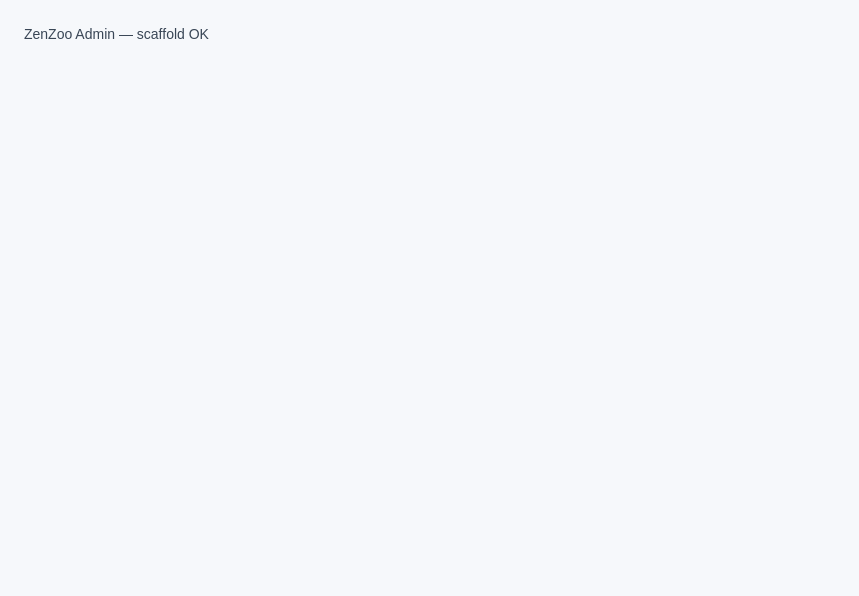
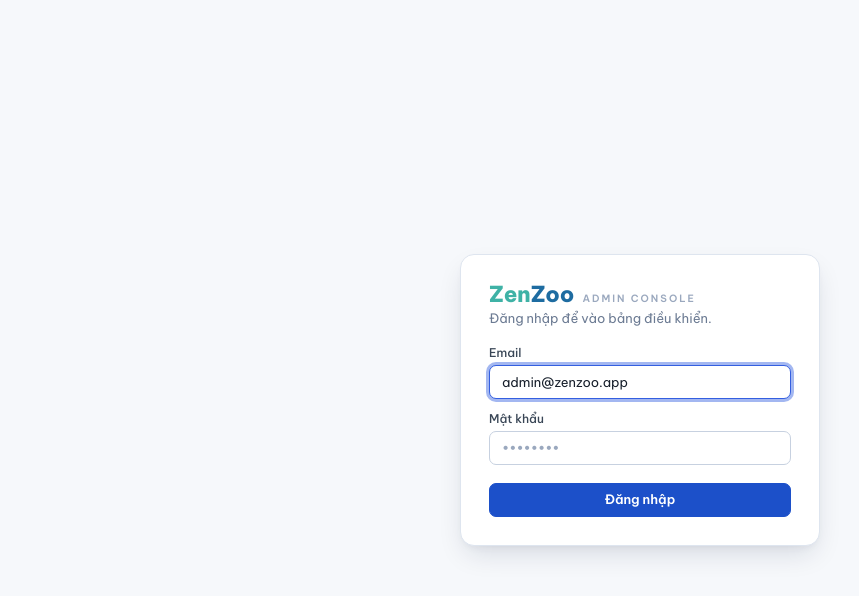
Before and after one commit to Quangprohihi/RUNE, a React (Vite) app in the folder admin-web/: page /console/login in a window 1280 px wide. Shown: the top 596 px of the page, without its empty margins (0-859 px from the left). Built offline with nearby package versions, Linux system fonts and the light colour scheme.

Commit message:
feat(admin-web): router, protected routes, login page

```diff
--- a/admin-web/src/App.tsx
+++ b/admin-web/src/App.tsx
@@ -1,3 +1,28 @@
+import { Routes, Route, Navigate } from 'react-router-dom';
+import { ThemeProvider } from './shell/ThemeProvider';
+import { ProtectedRoute } from './shell/ProtectedRoute';
+import { AppShell } from './shell/AppShell';
+import { LoginPage } from './pages/LoginPage';
+import { WipPage } from './pages/WipPage';
+import { OverviewPage } from './pages/OverviewPage';
+import { UsersPage } from './pages/UsersPage';
+import { UserDetailPage } from './pages/UserDetailPage';
+
 export default function App() {
-  return <div style={{ padding: 24, fontFamily: 'sans-serif' }}>ZenZoo Admin — scaffold OK</div>;
+  return (
+    <ThemeProvider>
+      <Routes>
+        <Route path="/login" element={<LoginPage />} />
+        <Route element={<ProtectedRoute />}>
+          <Route element={<AppShell />}>
+            <Route path="/" element={<OverviewPage />} />
+            <Route path="/users" element={<UsersPage />} />
+            <Route path="/users/:id" element={<UserDetailPage />} />
+            <Route path="/wip/:screen" element={<WipPage />} />
+          </Route>
+        </Route>
+        <Route path="*" element={<Navigate to="/" replace />} />
+      </Routes>
+    </ThemeProvider>
+  );
 }
--- a/admin-web/src/main.tsx
+++ b/admin-web/src/main.tsx
@@ -1,10 +1,13 @@
 import React from 'react';
 import ReactDOM from 'react-dom/client';
+import { BrowserRouter } from 'react-router-dom';
 import App from './App';
 import './styles/global.css';
 
 ReactDOM.createRoot(document.getElementById('root')!).render(
   <React.StrictMode>
-    <App />
+    <BrowserRouter basename="/console">
+      <App />
+    </BrowserRouter>
   </React.StrictMode>,
 );
--- /dev/null
+++ b/admin-web/src/pages/LoginPage.tsx
@@ -0,0 +1,48 @@
+import { useState } from 'react';
+import { useNavigate } from 'react-router-dom';
+import { Button, Input } from '../ds';
+import { api } from '../lib/api';
+import { setToken, setAdmin } from '../lib/auth';
+import { friendlyError } from '../lib/friendlyError';
+
+export function LoginPage() {
+  const nav = useNavigate();
+  const [email, setEmail] = useState('admin@zenzoo.app');
+  const [password, setPassword] = useState('');
+  const [err, setErr] = useState<string | null>(null);
+  const [busy, setBusy] = useState(false);
+
+  async function submit(e: React.FormEvent) {
+    e.preventDefault();
+    setErr(null);
+    setBusy(true);
+    try {
+      const res = await api.login(email.trim(), password);
+      setToken(res.token);
+      setAdmin(res.admin);
+      nav('/', { replace: true });
+    } catch (ex) {
+      setErr(friendlyError(ex));
+    } finally {
+      setBusy(false);
+    }
+  }
+
+  return (
+    <div style={{ minHeight: '100vh', display: 'grid', placeItems: 'center', background: 'var(--surface-page)' }}>
+      <form onSubmit={submit} style={{ width: 360, background: 'var(--surface-card)', border: '1px solid var(--border-subtle)', borderRadius: 'var(--radius-xl)', boxShadow: 'var(--shadow-lg)', padding: 28 }}>
+        <div style={{ font: 'var(--fw-extra) 22px/1 var(--font-sans)', marginBottom: 4 }}>
+          <span style={{ color: '#3FB2A6' }}>Zen</span><span style={{ color: '#1E6CA1' }}>Zoo</span>
+          <span style={{ font: 'var(--fw-semibold) 10px/1 var(--font-sans)', letterSpacing: '.2em', textTransform: 'uppercase', color: 'var(--text-faint)', marginLeft: 8 }}>Admin Console</span>
+        </div>
+        <p style={{ font: 'var(--fw-regular) 13px/1.5 var(--font-sans)', color: 'var(--text-muted)', margin: '0 0 18px' }}>Đăng nhập để vào bảng điều khiển.</p>
+        <label style={{ display: 'block', font: 'var(--fw-medium) 12px/1 var(--font-sans)', color: 'var(--text-body)', marginBottom: 6 }}>Email</label>
+        <div style={{ marginBottom: 14 }}><Input value={email} onChange={(e) => setEmail(e.target.value)} placeholder="admin@zenzoo.app" autoFocus /></div>
+        <label style={{ display: 'block', font: 'var(--fw-medium) 12px/1 var(--font-sans)', color: 'var(--text-body)', marginBottom: 6 }}>Mật khẩu</label>
+        <div style={{ marginBottom: 18 }}><Input type="password" value={password} onChange={(e) => setPassword(e.target.value)} placeholder="••••••••" /></div>
+        {err && <div role="alert" style={{ font: 'var(--fw-medium) 12px/1.4 var(--font-sans)', color: 'var(--danger-fg)', background: 'var(--danger-bg)', border: '1px solid var(--status-rejected-border)', borderRadius: 'var(--radius-md)', padding: '8px 10px', marginBottom: 14 }}>{err}</div>}
+        <Button type="submit" disabled={busy} style={{ width: '100%', justifyContent: 'center' }}>{busy ? 'Đang đăng nhập…' : 'Đăng nhập'}</Button>
+      </form>
+    </div>
+  );
+}
--- /dev/null
+++ b/admin-web/src/pages/WipPage.tsx
@@ -0,0 +1,12 @@
+import { useParams } from 'react-router-dom';
+
+export function WipPage() {
+  const { screen } = useParams();
+  return (
+    <section style={{ padding: '24px 32px 90px' }}>
+      <div style={{ padding: 40, textAlign: 'center', background: 'var(--surface-card)', border: '1px dashed var(--border-default)', borderRadius: 'var(--radius-lg)', color: 'var(--text-muted)', font: 'var(--fw-medium) 14px/1.5 var(--font-sans)' }}>
+        Màn <b style={{ color: 'var(--text-strong)', fontFamily: 'var(--font-mono)' }}>{screen}</b> đang được xây dựng.
+      </div>
+    </section>
+  );
+}
--- /dev/null
+++ b/admin-web/src/shell/ProtectedRoute.tsx
@@ -0,0 +1,8 @@
+import { Navigate, Outlet, useLocation } from 'react-router-dom';
+import { isAuthed } from '../lib/auth';
+
+export function ProtectedRoute() {
+  const loc = useLocation();
+  if (!isAuthed()) return <Navigate to="/login" replace state={{ from: loc.pathname }} />;
+  return <Outlet />;
+}
```
